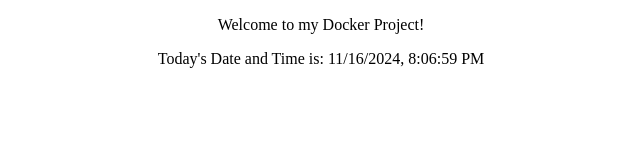
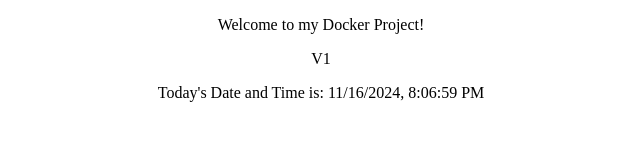
Before and after one commit to ritamsur/nginx_aks_deployemnt, a plain HTML site: page nginx_nonroot_docker/index.html in a window 1280 px wide. Shown: the whole page, without its empty margins (319-959 px from the left). Drawn offline with Linux system fonts and the light colour scheme.

Commit message:
testing deployment

```diff
--- a/nginx_nonroot_docker/index.html
+++ b/nginx_nonroot_docker/index.html
@@ -6,6 +6,7 @@
     </head>
     <body>
      <p>Welcome to my Docker Project!<p>
+     <p>V1<p>
         <p>Today's Date and Time is: <span id='date-time'></span><p>
         <script>
              var dateAndTime = new Date();
```
